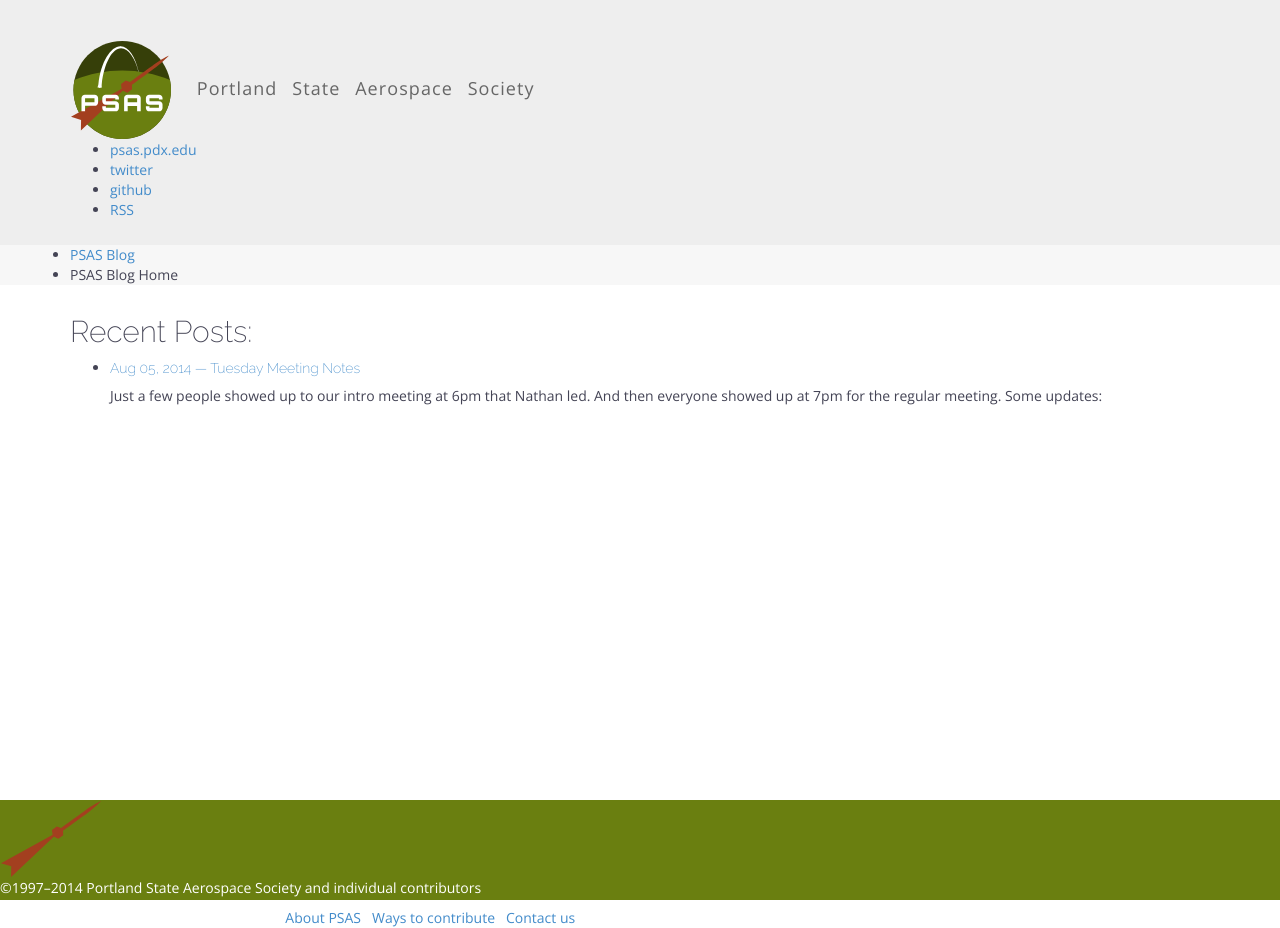
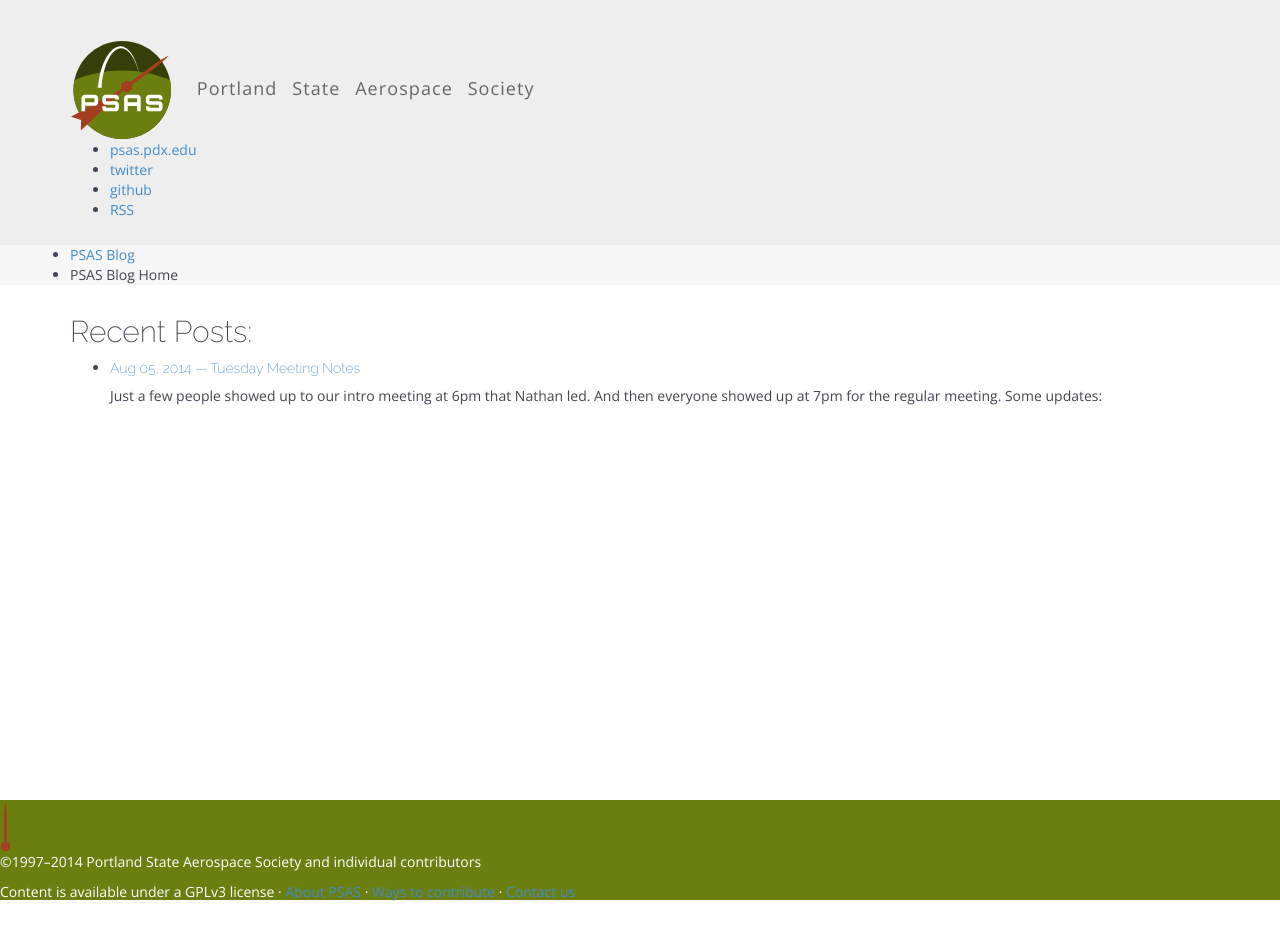
Before and after one commit to psas/blog, a Jekyll site: the page built from index.markdown, in a window 1280 px wide. Built offline with Jekyll 4.4.1, drawn with Linux system fonts in a browser that asks for light colours; after the commit the page ends 902 px from its top, so only the background shows below that.

Commit message:
rocket easter egg

```diff
--- a/_includes/header.html
+++ b/_includes/header.html
@@ -3,7 +3,7 @@
   <span class="logotext">Portland State Aerospace Society</span>
  </a>
  <ul class="links">
-  <li><a href="" class="btn-main">psas.pdx.edu</a>
+  <li><a href="http://psas.pdx.edu/" class="btn-main">psas.pdx.edu</a>
   <li><a href="https://twitter.com/pdxaerospace" class="btn-main">twitter</a></li>
   <li><a href="https://github.com/psas" class="btn-main">github</a></li>
   <li><a href="/feed.xml" class="btn-red">RSS</a></li>
--- a/assets/less/style.less
+++ b/assets/less/style.less
@@ -132,7 +132,7 @@
 }
 #footer .rocket {
     .pull-right();
-    width: 50px;
+    height: 50px;
     margin-top: 0px;
 
     @media (max-width: @screen-xs) { display: none !important }
```
Also changed, not shown: assets/img/rocket.svg.
